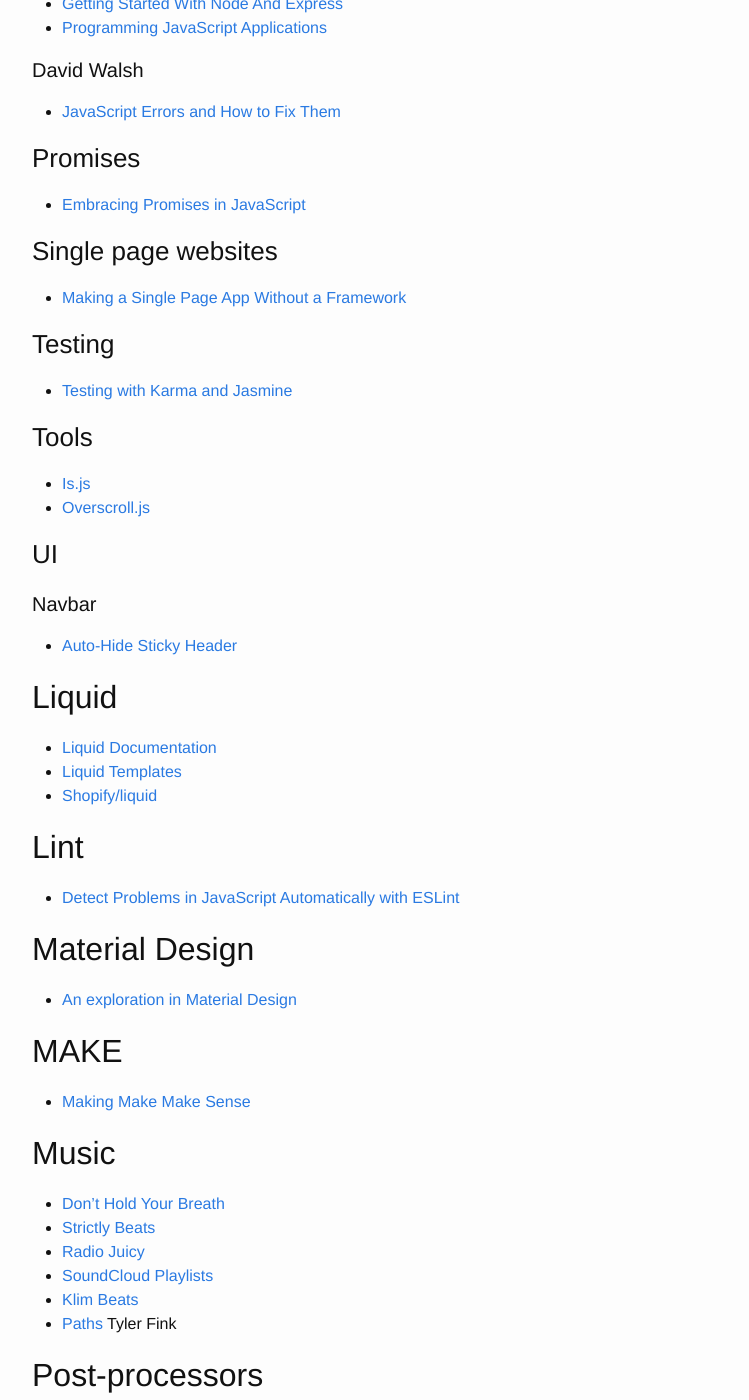
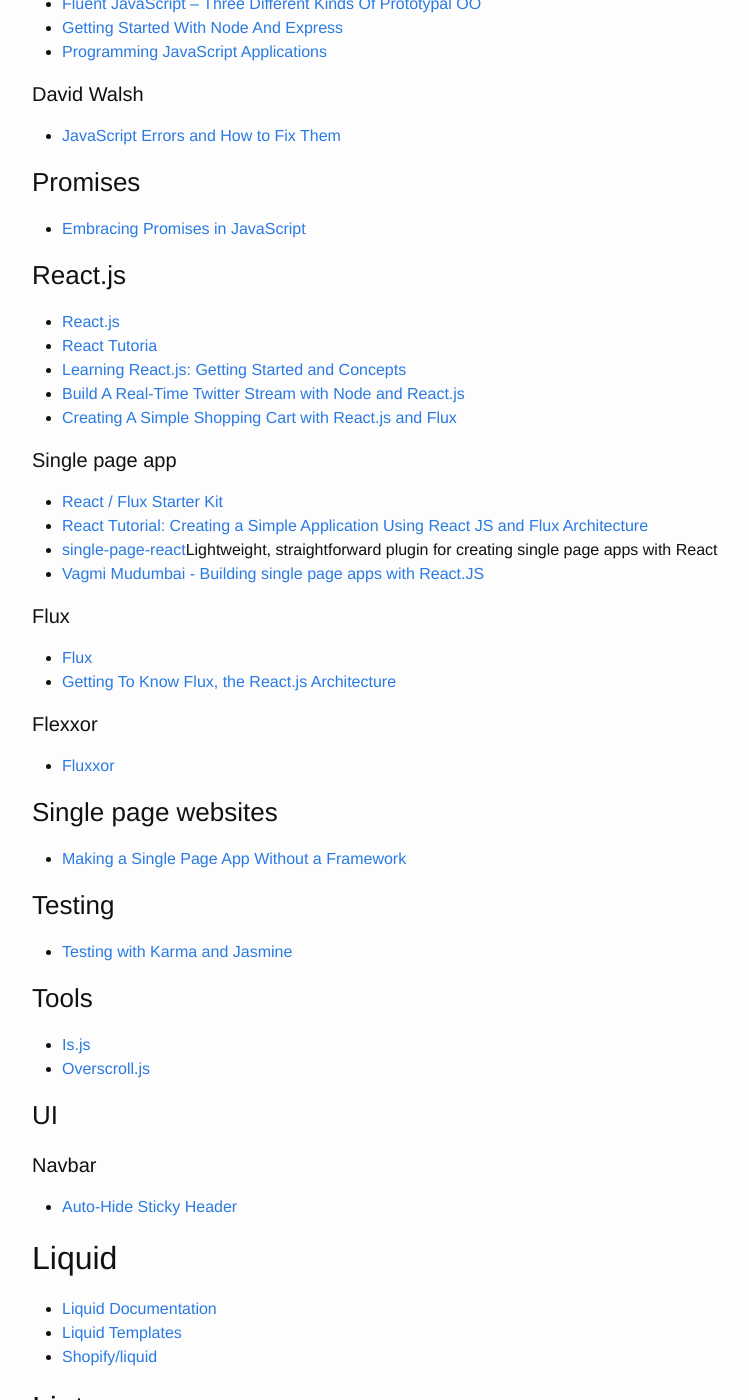
Before and after one commit to brownerd/brownerd.github.io, a Jekyll site: the page built from _posts/2015-01-01-reading-list-2015.md, in a window 1280 px wide and 1400 px high, scrolled down 11518 px. Shown: the whole window, without its empty margins (238-987 px from the left). Built offline with Jekyll 4.4.1, drawn with Linux system fonts in a browser that asks for light colours; emoji names are drawn with the system emoji font; some of the changed text lies outside the part shown.

Commit message:
add React and Flux stuff also Intercom chat

```diff
--- a/_posts/2015-01-01-reading-list-2015.md
+++ b/_posts/2015-01-01-reading-list-2015.md
@@ -678,6 +679,40 @@ A SIMPLE WEBSITE IN NODE.JS WITH EXPRESS, JADE AND STYLUS](http://www.clock.co.u
 
 
 
+
+
+
+### React.js
+- [React.js](http://facebook.github.io/react/index.html)
+- [React Tutoria](http://facebook.github.io/react/docs/tutorial.html)
+- [Learning React.js: Getting Started and Concepts](https://scotch.io/tutorials/learning-react-getting-started-and-concepts)
+- [Build A Real-Time Twitter Stream with Node and React.js](https://scotch.io/tutorials/build-a-real-time-twitter-stream-with-node-and-react-jshttps://scotch.io/tutorials/build-a-real-time-twitter-stream-with-node-and-react-js)
+- [Creating A Simple Shopping Cart with React.js and Flux](https://scotch.io/tutorials/creating-a-simple-shopping-cart-with-react-js-and-fluxhttps://scotch.io/tutorials/creating-a-simple-shopping-cart-with-react-js-and-flux)
+
+
+#### Single page app
+- [React / Flux  Starter Kit](https://github.com/kriasoft/react-starter-kit)
+- [React Tutorial: Creating a Simple Application Using React JS and Flux Architecture](https://www.codementor.io/reactjs/tutorial/react-js-flux-architecture-tutorial)
+- [single-page-react](https://www.npmjs.com/package/single-page-react)Lightweight, straightforward plugin for creating single page apps with React
+- [Vagmi Mudumbai - Building single page apps with React.JS](https://www.youtube.com/watch?v=-v9MehRHsNE
+)
+
+
+
+
+#### Flux
+- [Flux](http://facebook.github.io/flux/docs/overview.html)
+- [Getting To Know Flux, the React.js Architecture](https://scotch.io/tutorials/getting-to-know-flux-the-react-js-architecturehttps://scotch.io/tutorials/getting-to-know-flux-the-react-js-architecture)
+
+#### Flexxor
+- [Fluxxor](http://fluxxor.com/)
+
+
+
+
+
+
+
 ### Single page websites
 
 
```
Also changed, not shown: other parts of _posts/2015-01-01-reading-list-2015.md (+6 -0 lines).
